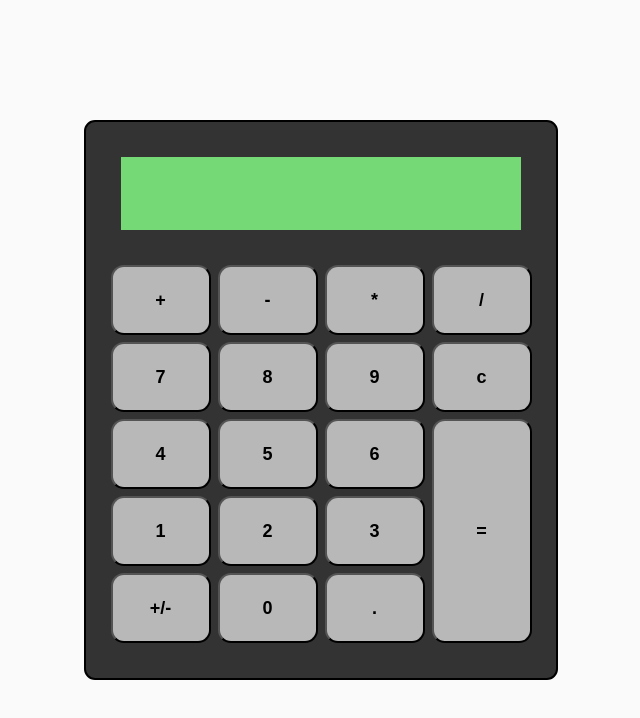
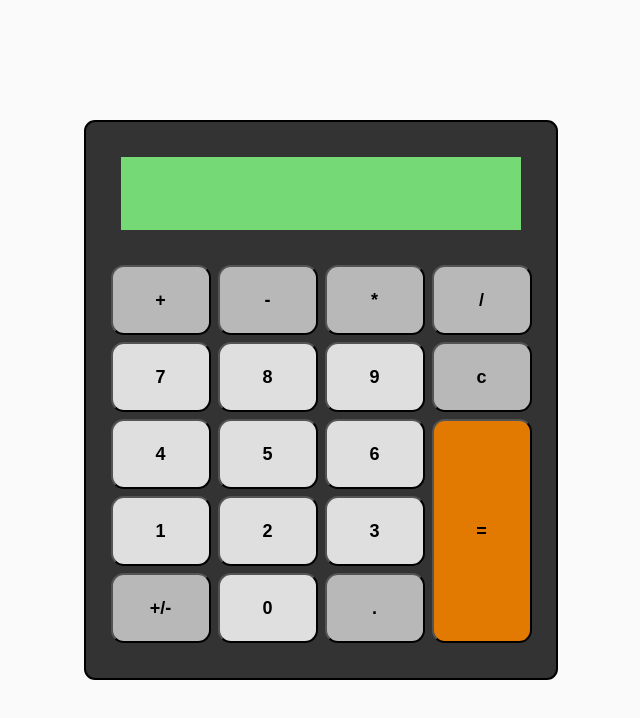
Before and after one commit to shay5555/calculator, a plain HTML site: page index.html in a window 1280 px wide. Shown: the whole page, without its empty margins (319-959 px from the left). Drawn offline with Linux system fonts and the light colour scheme.

Commit message:
Calculator buttons color changes

```diff
--- a/style.css
+++ b/style.css
@@ -58,13 +58,21 @@ body {
     justify-content : stretch;
 }
 
-#calculator button {
+.buttons-container button {
     font-size: large;
     font-weight: bold;
     min-width: 100px;
     min-height: 70px;
     border-radius: 13px;
     background-color: rgb(184, 184, 184);
+}
+
+#calculator .number {
+    background-color: rgb(223, 223, 223);
+}
+
+#get-result {
+    background-color: rgb(226, 121, 0);
 }
 
 #get-result {
```
